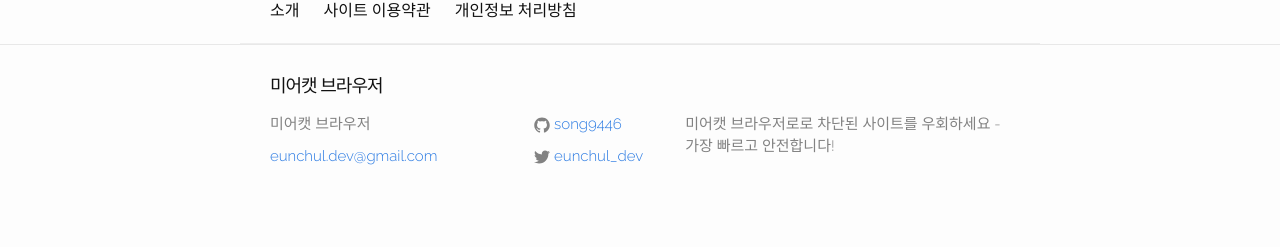
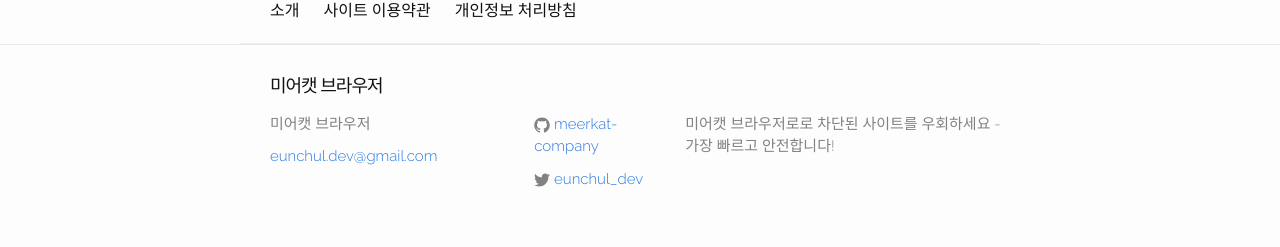
Before and after one commit to meerkat-company/browser, a Jekyll site: the page built from index-ko.html, in a window 1280 px wide. Shown: the part 1351-1598 px from the top of the page. Built offline with Jekyll 4.4.1, drawn with Linux system fonts in a browser that asks for light colours.

Commit message:
Update _config.yml

```diff
--- a/_config.yml
+++ b/_config.yml
@@ -27,7 +27,7 @@
 baseurl: "/browser" # the subpath of your site, e.g. /blog
 url: "http://localhost" # the base hostname & protocol for your site
 twitter_username: eunchul_dev
-github_username:  song9446
+github_username:  meerkat-company
 
 # Build settings
 markdown: kramdown
```
